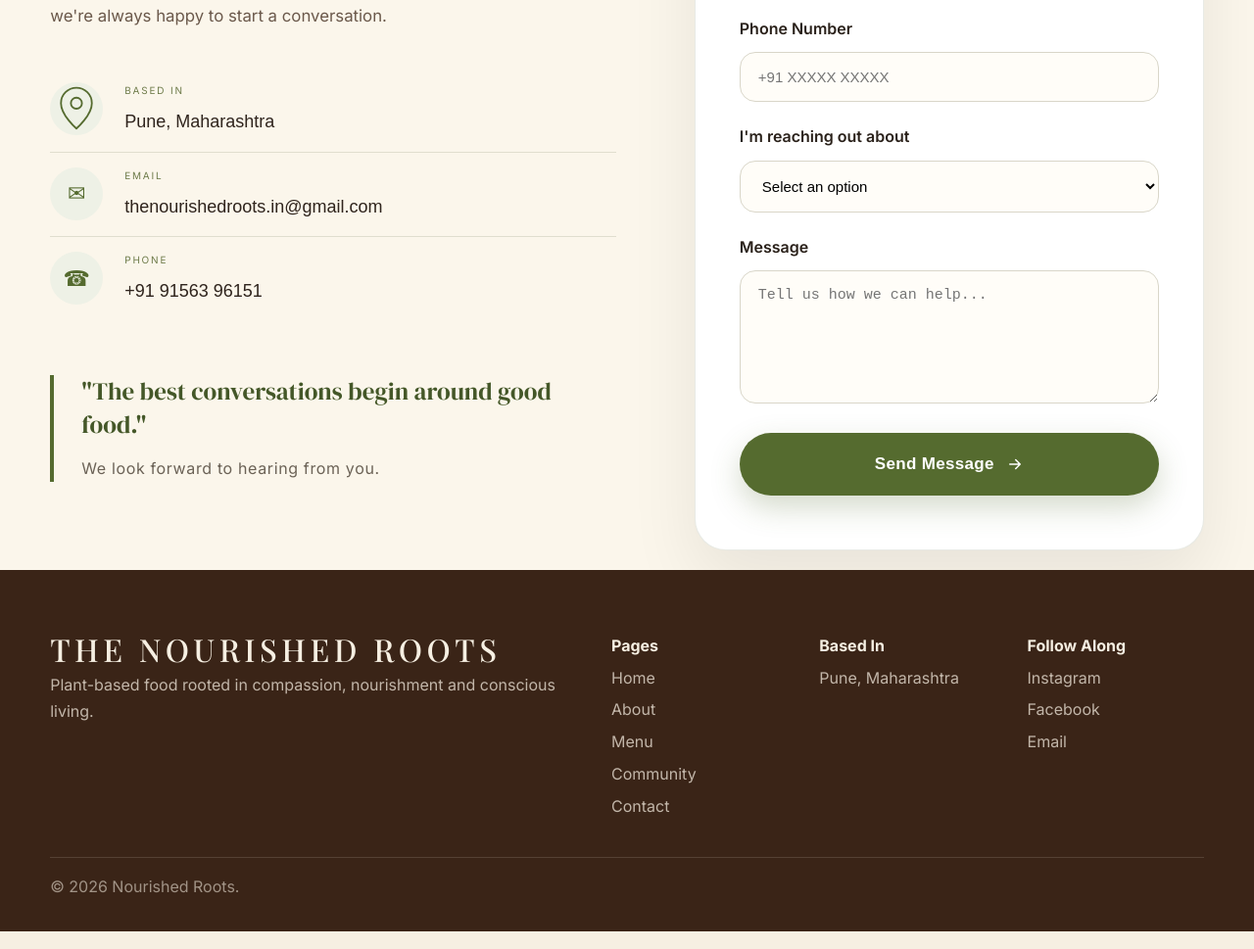
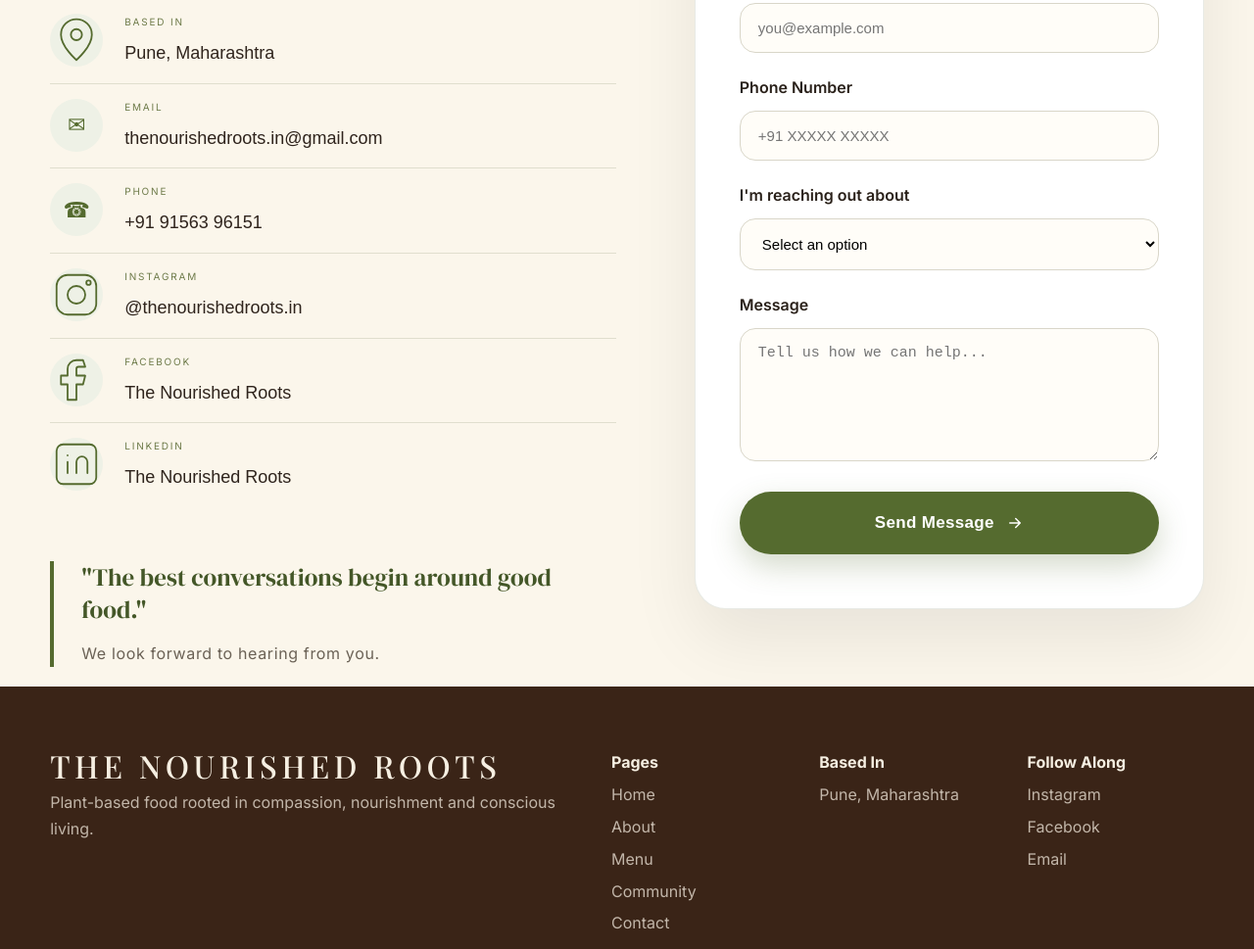
Before and after one commit to mrunmai14/the-nourished-roots, a plain HTML site: page contact.html in a window 1280 px wide. Shown: the part 1720-2689 px from the top of the page at 98% size. Drawn offline with nearby package versions, Linux system fonts and the light colour scheme; a web font is replaced by a local one.

Commit message:
Contact changed

```diff
--- a/contact.html
+++ b/contact.html
@@ -188,7 +188,49 @@
                 <h4>+91 91563 96151</h4>
             </div>
         </div>
+        <div class="contact-item">
+    <div class="contact-icon">
+        <svg viewBox="0 0 24 24" fill="none" stroke="#556B2F" stroke-width="0.8" stroke-linecap="round" stroke-linejoin="round">
+            <rect x="3" y="3" width="18" height="18" rx="5"/>
+            <circle cx="12" cy="12" r="4"/>
+            <circle cx="17.5" cy="6.5" r="1"/>
+        </svg>
+    </div>
 
+    <div>
+        <span>Instagram</span>
+        <h4><a href="https://www.instagram.com/thenourishedroots.in?igsh=d21hYXQ0d3Rsempi" target="_blank" rel="noopener noreferrer">@thenourishedroots.in</a></h4>
+    </div>
+</div>
+
+<div class="contact-item">
+    <div class="contact-icon">
+        <svg viewBox="0 0 24 24" fill="none" stroke="#556B2F" stroke-width="0.8" stroke-linecap="round" stroke-linejoin="round">
+            <path d="M15 3h-3a4 4 0 0 0-4 4v3H5v4h3v7h4v-7h3l1-4h-4V7a1 1 0 0 1 1-1h3z"/>
+        </svg>
+    </div>
+
+    <div>
+        <span>Facebook</span>
+        <h4><a href="https://www.facebook.com/share/1BTBVhBR6o/" target="_blank" rel="noopener noreferrer">The Nourished Roots</a></h4>
+    </div>
+</div>
+
+<div class="contact-item">
+    <div class="contact-icon">
+        <svg viewBox="0 0 24 24" fill="none" stroke="#556B2F" stroke-width="0.8" stroke-linecap="round" stroke-linejoin="round">
+            <rect x="3" y="3" width="18" height="18" rx="3"/>
+            <line x1="8" y1="11" x2="8" y2="16"/>
+            <line x1="8" y1="8" x2="8" y2="8"/>
+            <path d="M12 16v-5a2.5 2.5 0 0 1 5 0v5"/>
+        </svg>
+    </div>
+
+    <div>
+        <span>LinkedIn</span>
+        <h4><a href="https://www.linkedin.com/in/the-nourished-roots-goodness-within " target="_blank" rel="noopener noreferrer">The Nourished Roots</a></h4>
+    </div>
+</div>
     </div>
 
     <blockquote class="contact-quote">
```
